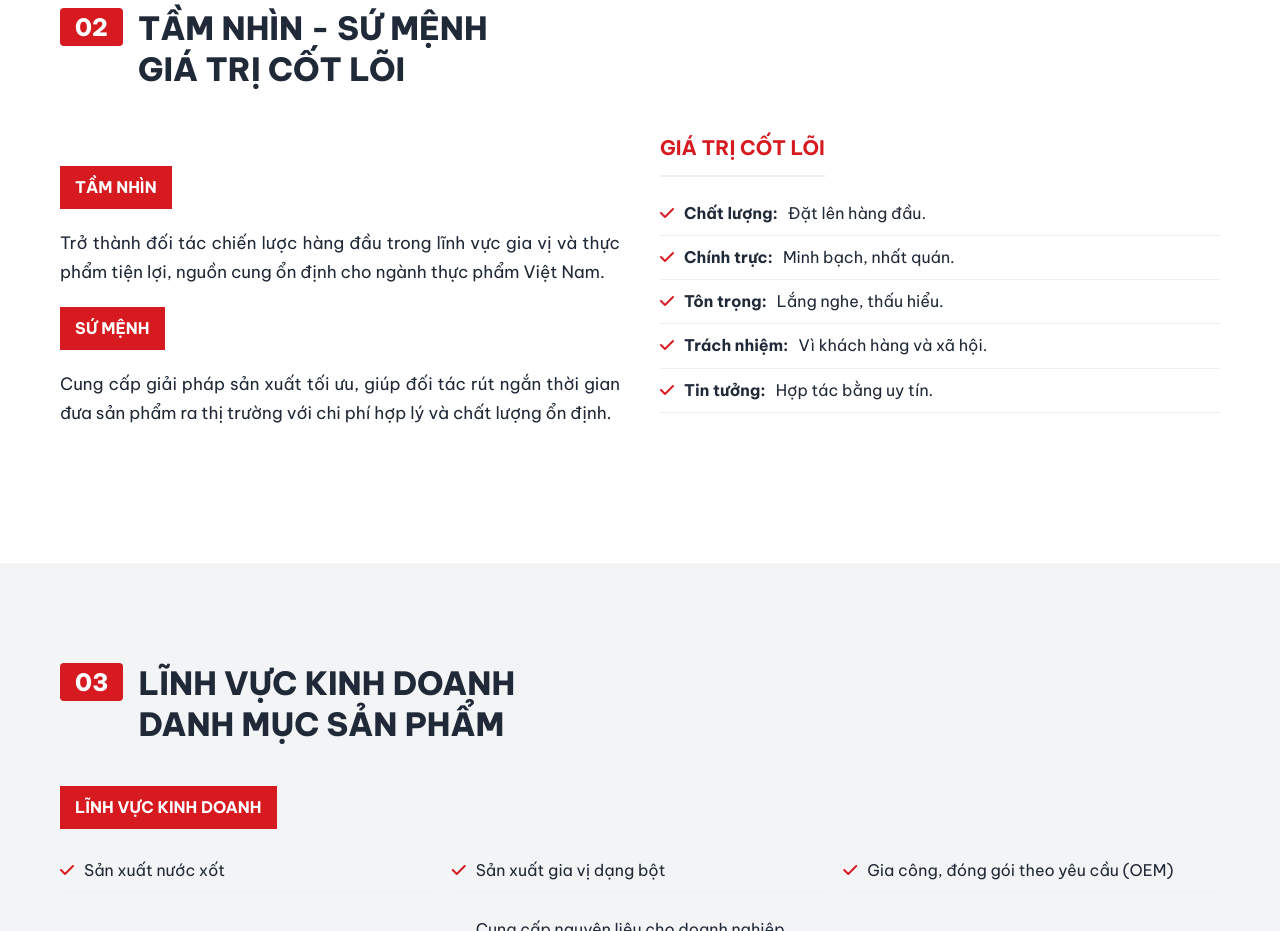
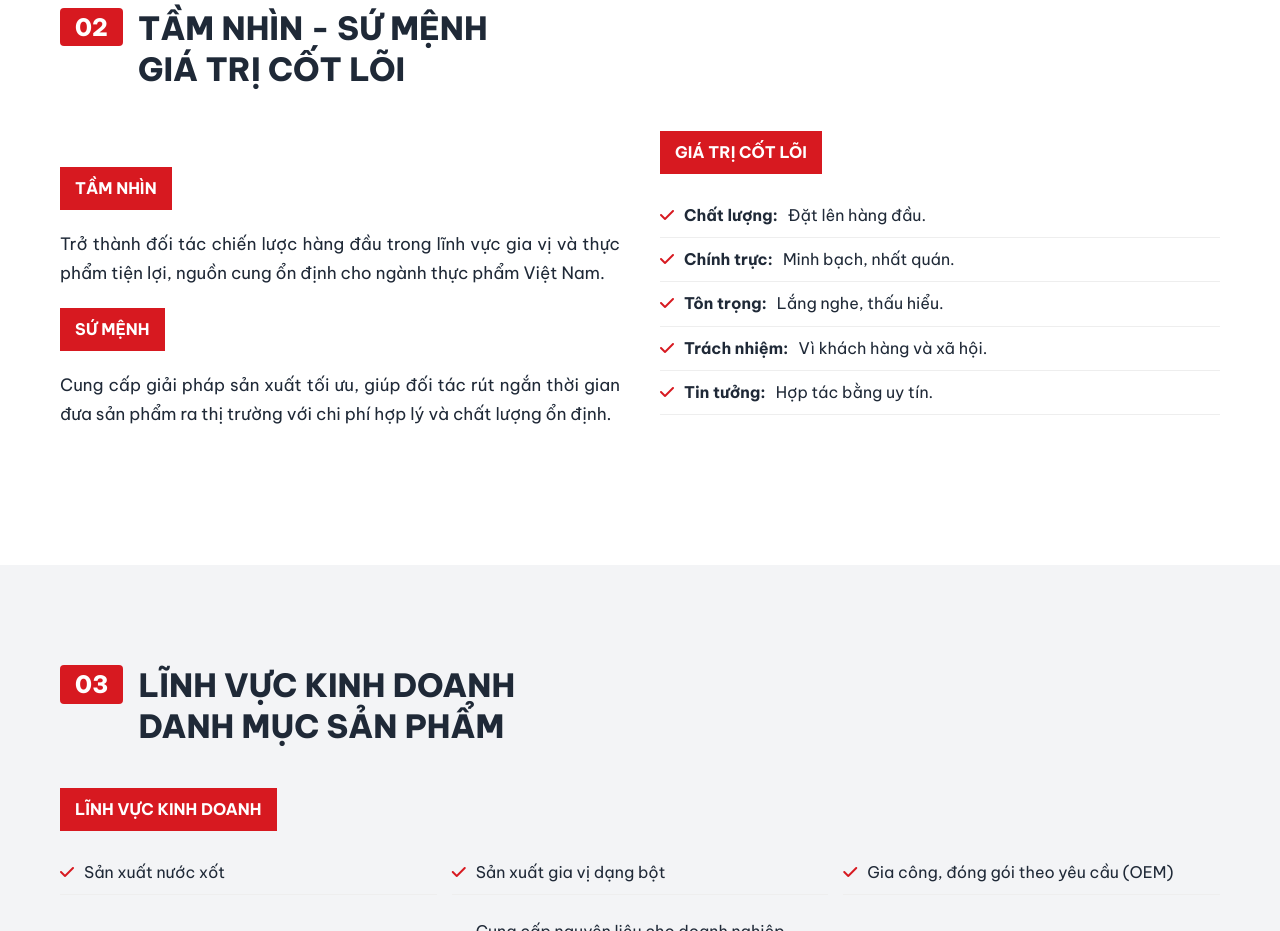
Before and after one commit to tayafood/profile, a plain HTML site: page index.html in a window 1280 px wide. Shown: the part 2260-3191 px from the top of the page. Drawn offline with Linux system fonts and the light colour scheme.

Commit message:
fix: CSS

```diff
--- a/index.html
+++ b/index.html
@@ -980,7 +980,7 @@
                     </div>
                 </div>
                 <div>
-                    <h3 class="red-line-title" data-i18n="vision_core">Giá trị cốt lõi</h3>
+                    <h3 class="subsection-header" data-i18n="vision_core">Giá trị cốt lõi</h3>
                     <ul class="business-areas-list">
                         <li><strong data-i18n="core_quality">Chất lượng:</strong> <span data-i18n="core_quality_desc">Đặt lên hàng đầu.</span></li>
                         <li><strong data-i18n="core_integrity">Chính trực:</strong> <span data-i18n="core_integrity_desc">Minh bạch, nhất quán.</span></li>
```
